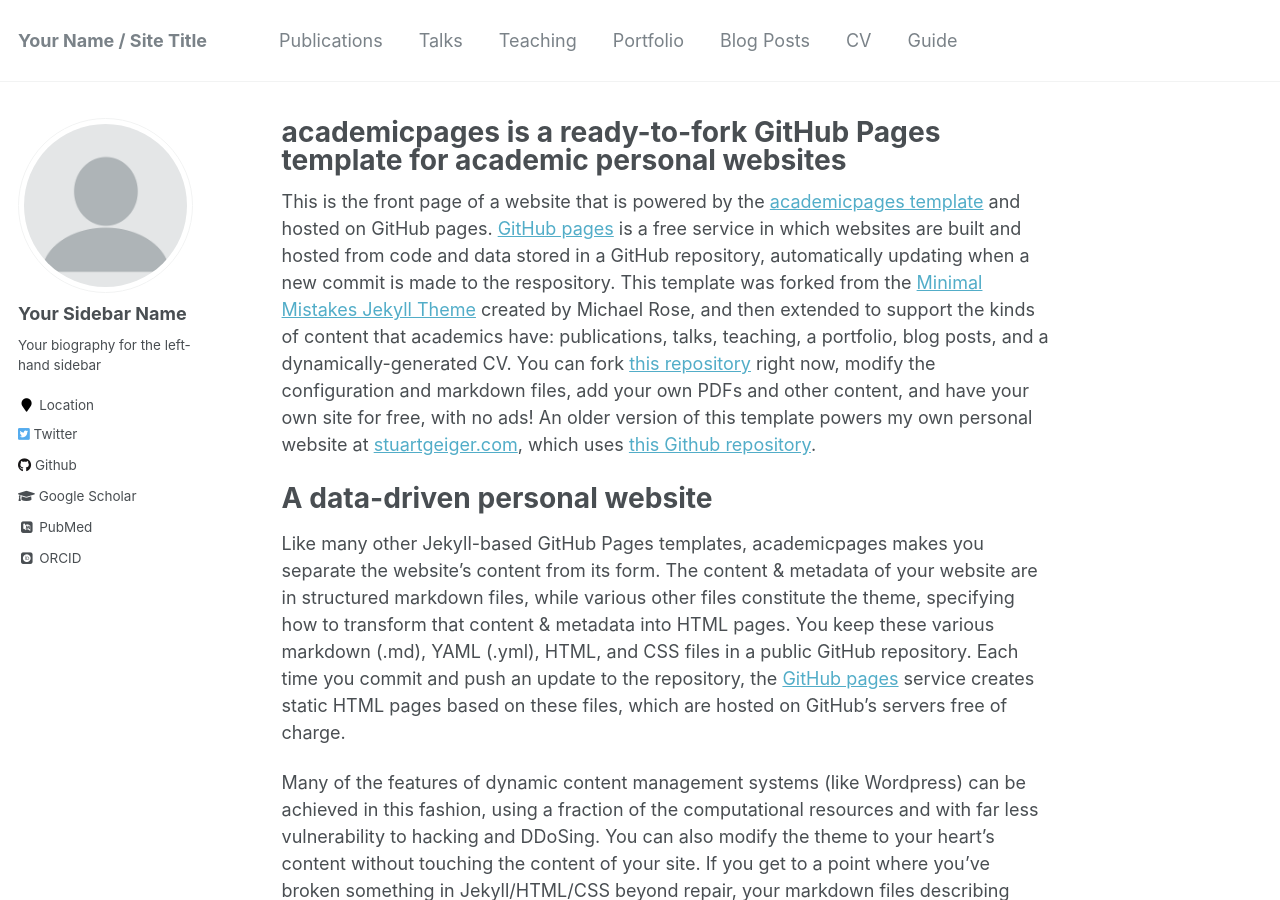
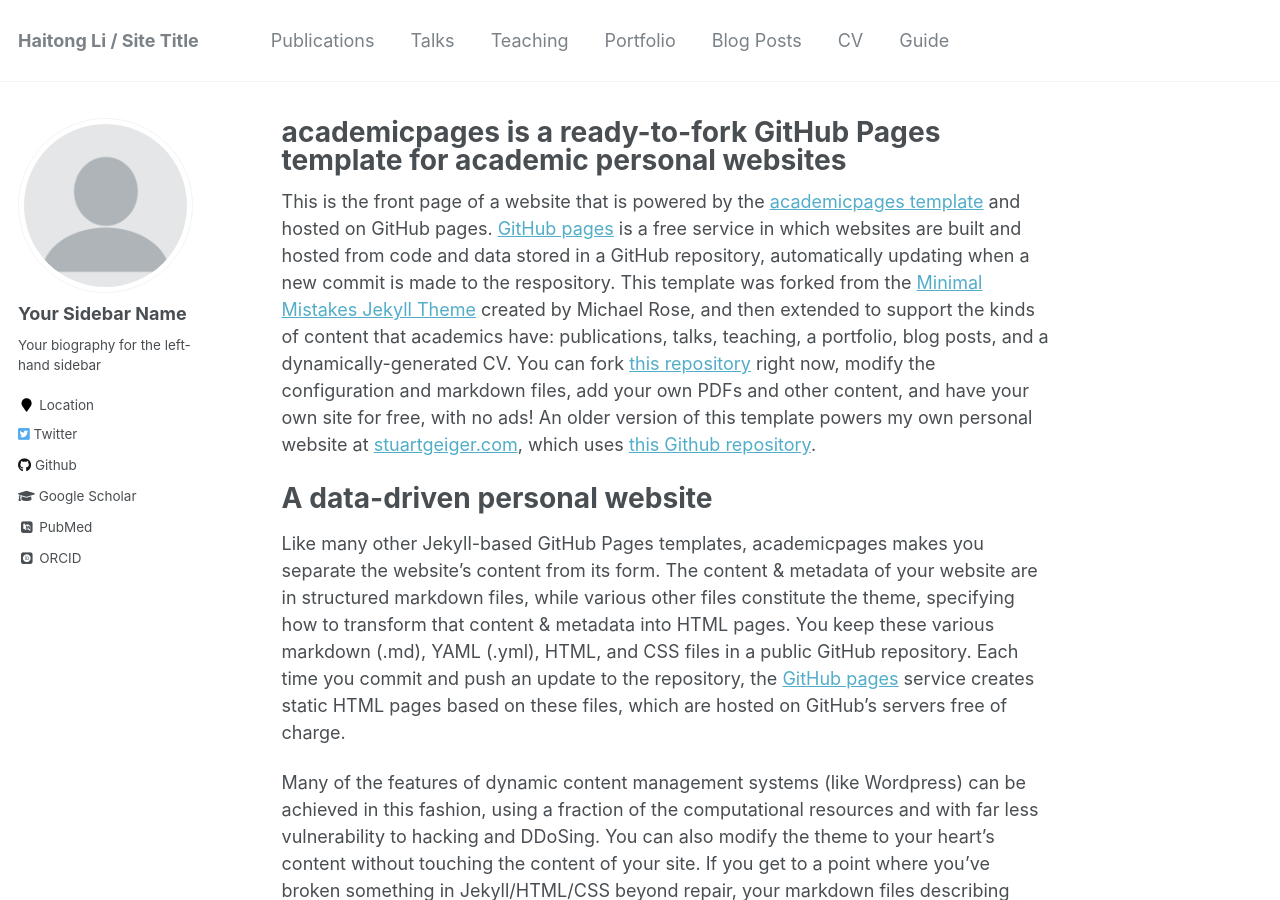
Before and after one commit to peterliht/peterliht.github.io, a Jekyll site: the page built from _pages/about.md, in a window 1280 px wide and 900 px high. Built offline with Jekyll 4.4.1, drawn with Linux system fonts in a browser that asks for light colours; some web fonts are replaced.

Commit message:
update name

```diff
--- a/_config.yml
+++ b/_config.yml
@@ -7,13 +7,13 @@
 
 # Site Settings
 locale                   : "en-US"
-title                    : "Your Name / Site Title"
+title                    : "Haitong Li / Site Title"
 title_separator          : "-"
 name                     : &name "Your Name"
 description              : &description "personal description"
-url                      : https://academicpages.github.io # the base hostname & protocol for your site e.g. "https://mmistakes.github.io"
+url                      : https://peterliht.github.io # the base hostname & protocol for your site e.g. "https://mmistakes.github.io"
 baseurl                  : "" # the subpath of your site, e.g. "/blog"
-repository               : "academicpages/academicpages.github.io"
+repository               : "peterliht/peterliht.github.io"
 teaser                   :  # filename of teaser fallback teaser image placed in /images/, .e.g. "500x300.png"
 breadcrumbs              : false # true, false (default)
 words_per_minute         : 160
@@ -96,7 +96,7 @@ author:
   flickr           :
   facebook         :
   foursquare       :
-  github           : "academicpages"
+  github           : "peterliht"
   google_plus      :
   keybase          :
   instagram        :
```
